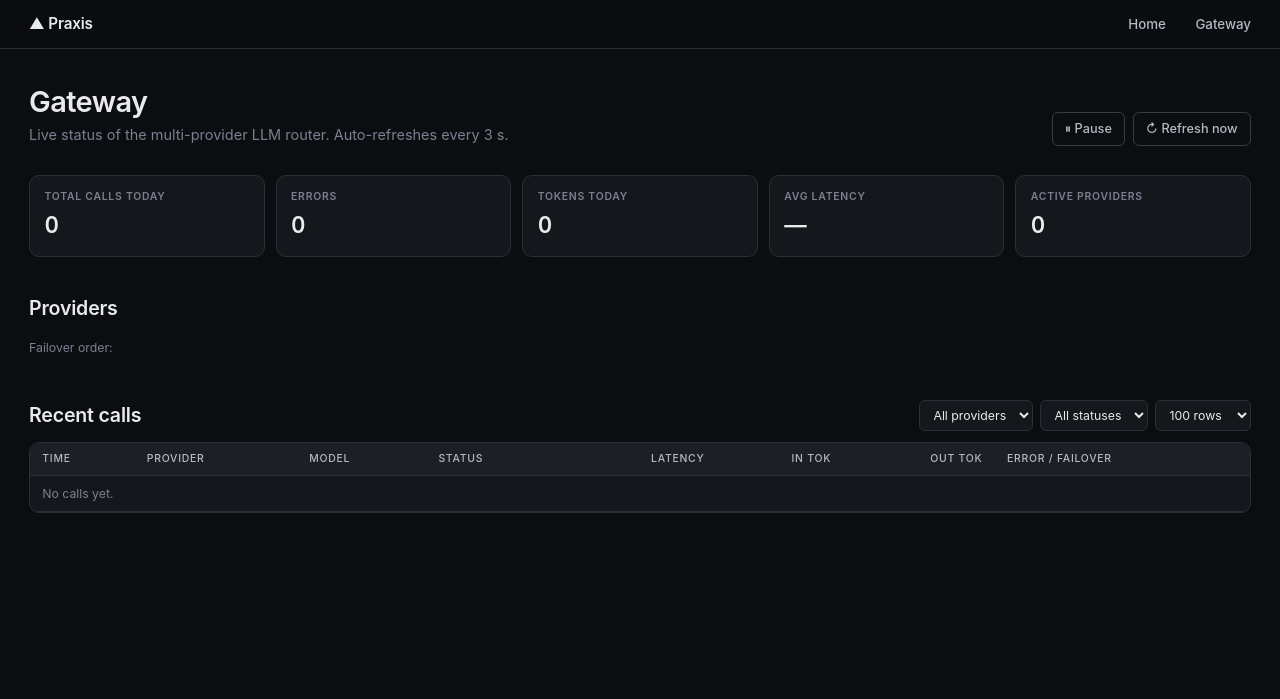
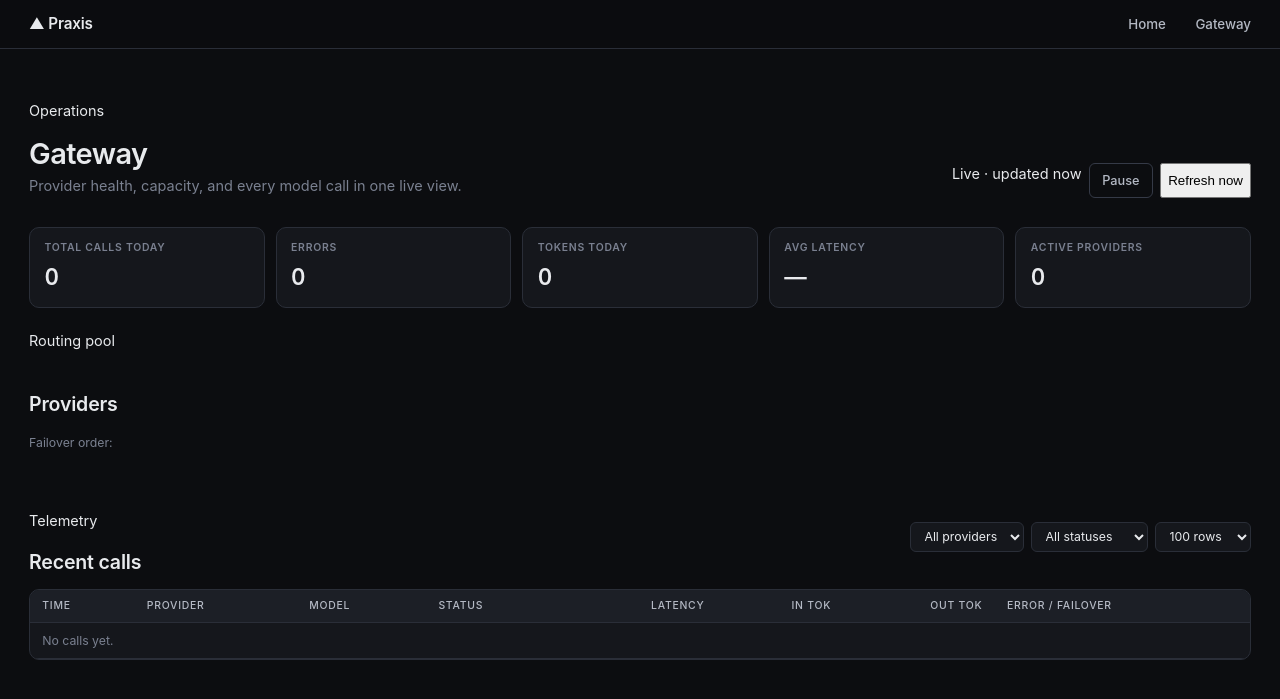
Before and after one commit to nishanthvonteddu/praxis, a FastAPI app: page /status in a window 1280 px wide. Shown: the top 699 px of the page. Run offline with FastAPI, Linux system fonts and the light colour scheme; data that the repository does not hold is empty; some libraries are stand-ins or nearby versions.

Commit message:
Refresh the gateway dashboard in real time

```diff
--- a/src/praxis/web/templates/status.html
+++ b/src/praxis/web/templates/status.html
@@ -5,12 +5,14 @@
 <section class="gateway-page">
   <header class="page-header">
     <div>
+      <p class="eyebrow">Operations</p>
       <h1>Gateway</h1>
-      <p class="muted">Live status of the multi-provider LLM router. Auto-refreshes every 3 s.</p>
+      <p class="muted">Provider health, capacity, and every model call in one live view.</p>
     </div>
     <div class="page-actions">
-      <button id="refresh-toggle" class="ghost-btn" data-active="true">⏸ Pause</button>
-      <button id="refresh-now" class="ghost-btn">↻ Refresh now</button>
+      <span class="live-indicator"><span></span>Live · <time id="last-refresh">connecting</time></span>
+      <button id="refresh-toggle" class="ghost-btn" data-active="true">Pause</button>
+      <button id="refresh-now" class="secondary-btn">Refresh now</button>
     </div>
   </header>
 
@@ -24,15 +26,17 @@
   </div>
 
   <!-- Provider cards -->
-  <h2>Providers</h2>
-  <p class="muted small" id="order-line"></p>
+  <header class="section-heading">
+    <div><p class="eyebrow">Routing pool</p><h2>Providers</h2></div>
+    <p class="muted small" id="order-line"></p>
+  </header>
   <div id="provider-grid" class="provider-grid">
     <p class="muted">Loading…</p>
   </div>
 
   <!-- Log viewer -->
   <header class="logs-header">
-    <h2>Recent calls</h2>
+    <div><p class="eyebrow">Telemetry</p><h2>Recent calls</h2></div>
     <div class="log-filters">
       <select id="filter-provider">
         <option value="">All providers</option>
@@ -41,6 +45,7 @@
         <option value="">All statuses</option>
         <option value="ok">Success</option>
         <option value="error">Errors only</option>
+        <option value="running">Running only</option>
       </select>
       <select id="filter-limit">
         <option value="50">50 rows</option>
@@ -123,6 +128,7 @@ function providerCard(name, s, today) {
   }
 
   const errors = today?.errors || 0;
+  const running = today?.running || 0;
   const calls = today?.calls || 0;
   const errClass = errors > 0 ? 'err' : 'muted';
   const avgLat = today?.avg_latency ? fmtMs(today.avg_latency) : '—';
@@ -141,7 +147,7 @@ function providerCard(name, s, today) {
       </div>
       ${s.backoff_remaining > 0 ? `<p class="pc-backoff">${escapeHTML(s.backoff_reason)}</p>` : ''}
       <footer class="pc-footer">
-        <span><strong>${calls}</strong> calls · <span class="${errClass}">${errors} err</span></span>
+        <span><strong>${calls}</strong> calls · <span class="${errClass}">${errors} err</span>${running ? ` · <span class="warn">${running} live</span>` : ''}</span>
         <span class="muted small">${avgLat} avg · ${fmtAgo(s.last_call)}</span>
       </footer>
     </article>
@@ -162,8 +168,10 @@ function barRow(label, used, limit, pct) {
 // ---- log row ----
 function logRow(c) {
   const statusBadge = c.status === 'ok'
-    ? '<span class="badge badge-ok">ok</span>'
-    : '<span class="badge badge-err">error</span>';
+    ? '<span class="badge badge-ok">complete</span>'
+    : c.status === 'running'
+      ? '<span class="badge badge-warn"><span class="mini-pulse"></span>running</span>'
+      : '<span class="badge badge-err">error</span>';
   const errCell = c.status === 'error'
     ? `<span class="error-text" title="${escapeHTML(c.error)}">${escapeHTML((c.error || '').slice(0, 80))}</span>`
     : (c.attempted ? `<span class="muted small">${escapeHTML(c.attempted.slice(0, 80))}</span>` : '—');
@@ -185,13 +193,15 @@ function logRow(c) {
 async function refreshAll() {
   try {
     const [statusResp, callsResp] = await Promise.all([
-      fetch('/v1/status').then(r => r.json()),
+      fetch(`/v1/status?t=${Date.now()}`, {cache: 'no-store'}).then(r => r.json()),
       fetchCalls(),
     ]);
     renderStatus(statusResp);
     renderLogs(callsResp);
+    document.getElementById('last-refresh').textContent = 'updated now';
   } catch (e) {
     console.error('refresh failed', e);
+    document.getElementById('last-refresh').textContent = 'refresh failed';
   }
 }
 
@@ -203,7 +213,8 @@ async function fetchCalls() {
   if (prov) params.set('provider', prov);
   if (stat) params.set('status', stat);
   if (lim) params.set('limit', lim);
-  return fetch(`/v1/calls?${params}`).then(r => r.json());
+  params.set('_t', Date.now());
+  return fetch(`/v1/calls?${params}`, {cache: 'no-store'}).then(r => r.json());
 }
 
 function renderStatus(d) {
@@ -222,7 +233,7 @@ function renderStatus(d) {
     ? `<span class="err">${totalErrors}</span>` : '0';
   document.getElementById('kpi-tokens').textContent = fmtNum(totalTokens);
   document.getElementById('kpi-latency').textContent = latN ? fmtMs(latSum / latN) : '—';
-  document.getElementById('kpi-providers').textContent = Object.keys(d.live).length;
+  document.getElementById('kpi-providers').textContent = Object.values(d.live).filter(p => p.backoff_remaining <= 0).length;
 
   // Cards (ordered by failover order)
   const grid = document.getElementById('provider-grid');
@@ -255,7 +266,7 @@ const toggleBtn = document.getElementById('refresh-toggle');
 toggleBtn.addEventListener('click', () => {
   refreshActive = !refreshActive;
   toggleBtn.dataset.active = String(refreshActive);
-  toggleBtn.textContent = refreshActive ? '⏸ Pause' : '▶ Resume';
+  toggleBtn.textContent = refreshActive ? 'Pause' : 'Resume';
   if (refreshActive) {
     refreshAll();
     refreshTimer = setInterval(refreshAll, REFRESH_MS);
```
Also changed, not shown: tests/test_gateway_telemetry.py (added, +56 -0 lines).
